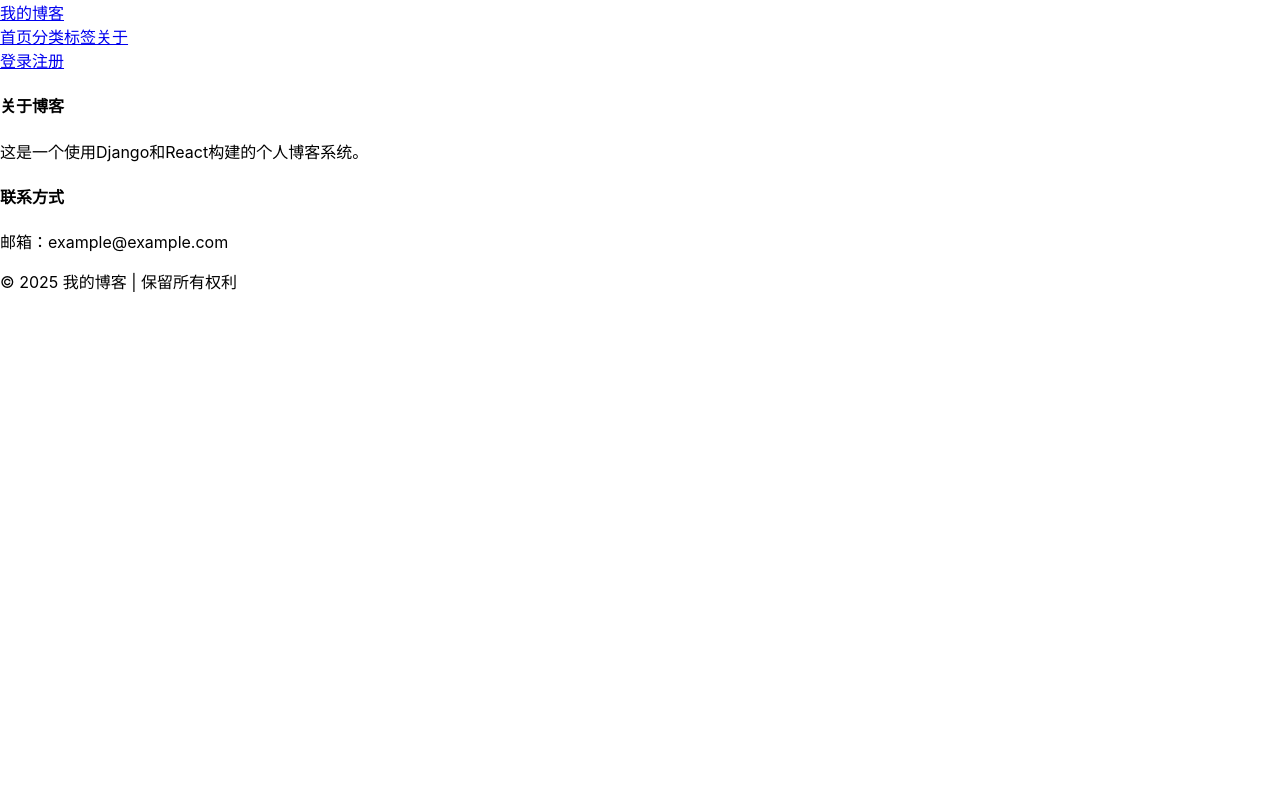
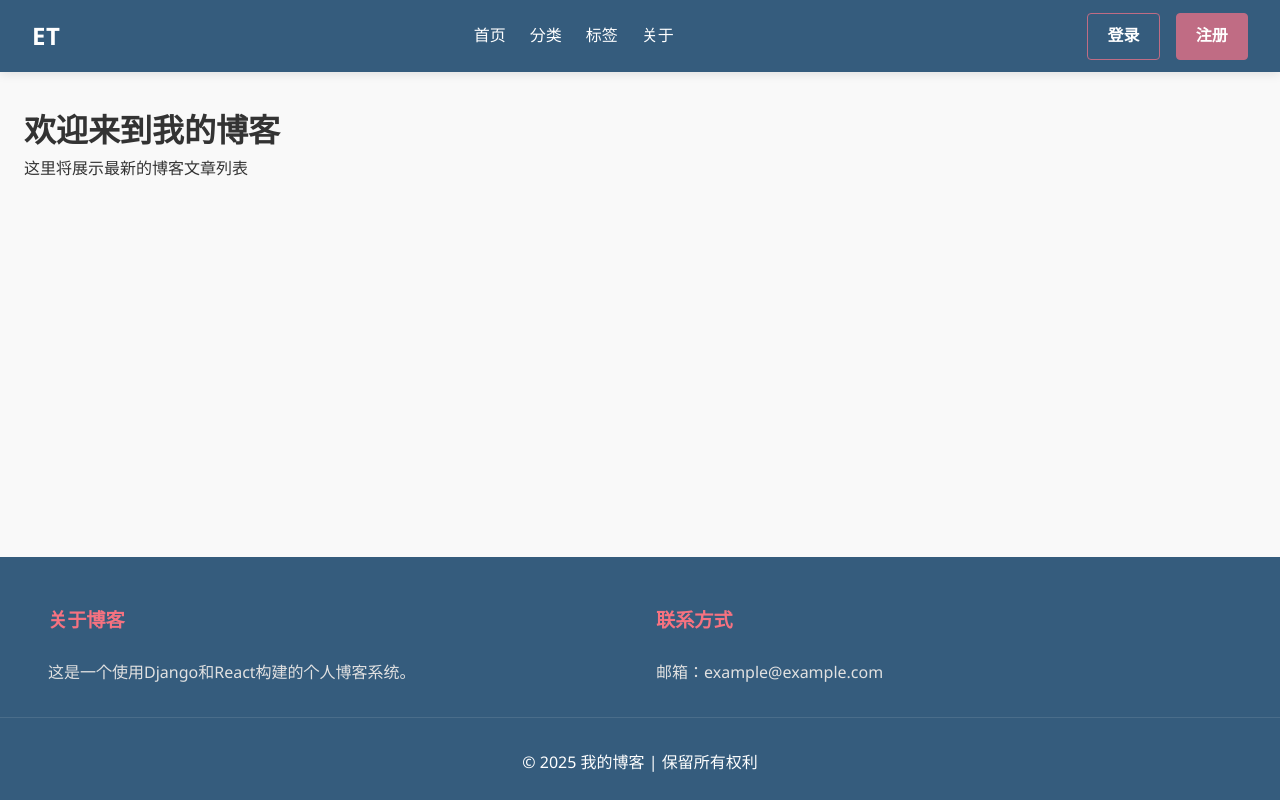
Before and after one commit to SaintFore/BlogEt, a React (Create React App) app in the folder frontend/: page / in a window 1280 px wide. Built offline with nearby package versions, Linux system fonts and the light colour scheme.

Commit message:
修改layout的设置

```diff
--- a/frontend/src/components/layout/Footer/Footer.css
+++ b/frontend/src/components/layout/Footer/Footer.css
@@ -0,0 +1,48 @@
+.footer {
+    background-color: #355C7D;
+    color: #fff;
+    padding: 3rem 0 1.5rem;
+    margin-top: 4rem;
+  }
+
+  .footer-content {
+    display: flex;
+    justify-content: space-between;
+    max-width: 1400px;
+    margin: 0 auto;
+    padding: 0 2rem;
+  }
+
+  .footer-section {
+    flex: 1;
+    margin: 0 1rem;
+  }
+
+  .footer-section h4 {
+    color: #F67280;
+    margin-bottom: 1.5rem;
+    font-size: 1.2rem;
+  }
+
+  .footer-section p {
+    color: #e1e1e1;
+    line-height: 1.6;
+  }
+
+  .footer-bottom {
+    text-align: center;
+    padding-top: 2rem;
+    margin-top: 2rem;
+    border-top: 1px solid rgba(255, 255, 255, 0.1);
+  }
+
+  @media (max-width: 768px) {
+    .footer-content {
+      flex-direction: column;
+      text-align: center;
+    }
+
+    .footer-section {
+      margin: 1rem 0;
+    }
+  }
--- a/frontend/src/components/layout/Layout/Layout.css
+++ b/frontend/src/components/layout/Layout/Layout.css
@@ -0,0 +1,185 @@
+/* 全局样式变量 */
+:root {
+    --primary-color: #F67280;
+    --secondary-color: #C06C84;
+    --accent-color: #6C5B7B;
+    --dark-color: #355C7D;
+    --light-color: #f9f9f9;
+    --text-color: #333333;
+    --text-light: #777777;
+    --transition: all 0.3s ease;
+  }
+
+  * {
+    margin: 0;
+    padding: 0;
+    box-sizing: border-box;
+  }
+
+  body {
+    font-family: 'Segoe UI', 'Roboto', 'Oxygen', 'Ubuntu', 'Cantarell', sans-serif;
+    line-height: 1.6;
+    color: var(--text-color);
+    background-color: var(--light-color);
+  }
+
+  /* 布局容器 */
+  .layout {
+    display: flex;
+    flex-direction: column;
+    min-height: 100vh;
+  }
+
+  .main-content {
+    flex: 1;
+    max-width: 1400px;
+    width: 100%;
+    margin: 0 auto;
+    padding: 2rem 1.5rem;
+  }
+
+  /* 通用容器 */
+  .container {
+    width: 100%;
+    max-width: 1400px;
+    margin: 0 auto;
+    padding: 0 1.5rem;
+  }
+
+  /* 章节标题 */
+  .section-title {
+    font-size: 2rem;
+    font-weight: 700;
+    margin-bottom: 2rem;
+    position: relative;
+    padding-bottom: 0.5rem;
+    color: var(--dark-color);
+  }
+
+  .section-title:after {
+    content: '';
+    position: absolute;
+    bottom: 0;
+    left: 0;
+    width: 70px;
+    height: 3px;
+    background: linear-gradient(to right, var(--primary-color), var(--secondary-color));
+  }
+
+  /* 页面标题 */
+  .page-header {
+    background-color: var(--dark-color);
+    color: white;
+    padding: 3rem 0;
+    margin-bottom: 2.5rem;
+    text-align: center;
+  }
+
+  .page-title {
+    font-size: 2.5rem;
+    margin-bottom: 0.5rem;
+  }
+
+  .page-description {
+    max-width: 700px;
+    margin: 0 auto;
+    font-size: 1.1rem;
+    opacity: 0.9;
+  }
+
+  /* 按钮样式 */
+  .btn {
+    display: inline-block;
+    padding: 0.8rem 1.5rem;
+    border-radius: 4px;
+    font-weight: 600;
+    text-align: center;
+    text-decoration: none;
+    cursor: pointer;
+    transition: var(--transition);
+    border: none;
+    outline: none;
+  }
+
+  .btn-primary {
+    background-color: var(--primary-color);
+    color: white;
+  }
+
+  .btn-primary:hover {
+    background-color: #e56270;
+  }
+
+  .btn-secondary {
+    background-color: var(--secondary-color);
+    color: white;
+  }
+
+  .btn-secondary:hover {
+    background-color: #b05c74;
+  }
+
+  .btn-outline {
+    background-color: transparent;
+    border: 2px solid var(--primary-color);
+    color: var(--primary-color);
+  }
+
+  .btn-outline:hover {
+    background-color: var(--primary-color);
+    color: white;
+  }
+
+  /* 卡片样式 */
+  .card {
+    background-color: white;
+    border-radius: 8px;
+    box-shadow: 0 4px 20px rgba(0, 0, 0, 0.08);
+    overflow: hidden;
+    transition: var(--transition);
+  }
+
+  .card:hover {
+    transform: translateY(-5px);
+    box-shadow: 0 8px 30px rgba(0, 0, 0, 0.12);
+  }
+
+  /* 网格布局 */
+  .grid {
+    display: grid;
+    grid-template-columns: repeat(auto-fill, minmax(300px, 1fr));
+    gap: 2rem;
+  }
+
+  /* 响应式调整 */
+  @media (max-width: 768px) {
+    .section-title {
+      font-size: 1.8rem;
+    }
+
+    .page-header {
+      padding: 2rem 0;
+    }
+
+    .page-title {
+      font-size: 2rem;
+    }
+
+    .grid {
+      grid-template-columns: 1fr;
+    }
+  }
+
+  @media (max-width: 480px) {
+    .main-content {
+      padding: 1.5rem 1rem;
+    }
+
+    .section-title {
+      font-size: 1.5rem;
+    }
+
+    .page-title {
+      font-size: 1.7rem;
+    }
+  }
--- a/frontend/src/components/layout/Layout/Layout.js
+++ b/frontend/src/components/layout/Layout/Layout.js
@@ -1,14 +1,15 @@
 import React from 'react';
+import { Outlet } from 'react-router-dom';  // 注意:需要使用Outlet来渲染子路由
 import Navbar from '../Navbar/Navbar';
 import Footer from '../Footer/Footer';
 import './Layout.css';
 
-function Layout({ children }) {
+function Layout() {
   return (
     <div className="layout">
       <Navbar />
-      <main className="content">
-        {children}
+      <main className="main-content">
+        <Outlet />
       </main>
       <Footer />
     </div>
--- a/frontend/src/components/layout/Navbar/Navbar.css
+++ b/frontend/src/components/layout/Navbar/Navbar.css
@@ -0,0 +1,170 @@
+.navbar {
+    background-color: #355C7D;
+    box-shadow: 0 2px 10px rgba(0, 0, 0, 0.1);
+    padding: 0;
+    position: sticky;
+    top: 0;
+    z-index: 1000;
+    transition: all 0.3s ease;
+  }
+
+  .navbar-container {
+    display: flex;
+    justify-content: space-between;
+    align-items: center;
+    padding: 0.8rem 2rem;
+    max-width: 1400px;
+    margin: 0 auto;
+  }
+
+  .navbar-logo {
+    color: #ffffff;
+    font-size: 1.5rem;
+    font-weight: 700;
+    text-decoration: none;
+    display: flex;
+    align-items: center;
+    letter-spacing: 0.5px;
+  }
+
+  .navbar-logo:hover {
+    color: #F67280;
+  }
+
+  .navbar-menu {
+    display: flex;
+    align-items: center;
+    gap: 1.5rem;
+    list-style: none;
+    margin: 0;
+    padding: 0;
+  }
+
+  .navbar-item {
+    position: relative;
+  }
+
+  .navbar-link {
+    color: #ffffff;
+    text-decoration: none;
+    font-weight: 500;
+    font-size: 1rem;
+    padding: 0.5rem 0;
+    transition: all 0.3s ease;
+  }
+
+  .navbar-link:hover, .navbar-link.active {
+    color: #F67280;
+  }
+
+  .navbar-link.active:after {
+    content: '';
+    position: absolute;
+    width: 100%;
+    height: 3px;
+    background-color: #F67280;
+    bottom: -10px;
+    left: 0;
+    border-radius: 2px;
+  }
+
+  .navbar-auth {
+    display: flex;
+    align-items: center;
+    gap: 1rem;
+  }
+
+  .navbar-button {
+    padding: 0.6rem 1.2rem;
+    border-radius: 4px;
+    font-weight: 600;
+    transition: all 0.3s ease;
+    text-decoration: none;
+  }
+
+  .navbar-login {
+    color: #ffffff;
+    border: 1px solid #C06C84;
+  }
+
+  .navbar-login:hover {
+    color: #F67280;
+    border-color: #F67280;
+  }
+
+  .navbar-signup {
+    background-color: #C06C84;
+    color: white;
+    border: 1px solid #C06C84;
+  }
+
+  .navbar-signup:hover {
+    background-color: #F67280;
+    border-color: #F67280;
+  }
+
+  .navbar-toggle {
+    display: none;
+    background: none;
+    border: none;
+    color: white;
+    font-size: 1.5rem;
+    cursor: pointer;
+  }
+
+  /* 响应式设计 */
+  @media (max-width: 768px) {
+    .navbar-container {
+      padding: 0.5rem 1rem;
+    }
+
+    .navbar-menu {
+      position: absolute;
+      flex-direction: column;
+      background-color: #355C7D;
+      top: 100%;
+      left: 0;
+      width: 100%;
+      padding: 1rem 0;
+      gap: 0;
+      box-shadow: 0 10px 15px rgba(0, 0, 0, 0.1);
+      transform: translateY(-150%);
+      transition: transform 0.3s ease-in-out;
+      opacity: 0;
+    }
+
+    .navbar-menu.active {
+      transform: translateY(0);
+      opacity: 1;
+    }
+
+    .navbar-item {
+      width: 100%;
+      text-align: center;
+    }
+
+    .navbar-link {
+      display: block;
+      padding: 1rem;
+    }
+
+    .navbar-link.active:after {
+      display: none;
+    }
+
+    .navbar-auth {
+      flex-direction: column;
+      width: 100%;
+      padding: 0.5rem 1rem;
+    }
+
+    .navbar-button {
+      width: 100%;
+      text-align: center;
+      margin: 0.3rem 0;
+    }
+
+    .navbar-toggle {
+      display: block;
+    }
+  }
--- a/frontend/src/components/layout/Navbar/Navbar.js
+++ b/frontend/src/components/layout/Navbar/Navbar.js
@@ -5,18 +5,26 @@ import './Navbar.css';
 function Navbar() {
   return (
     <nav className="navbar">
-      <div className="navbar-brand">
-        <Link to="/">我的博客</Link>
-      </div>
-      <div className="navbar-links">
-        <Link to="/" className="nav-link">首页</Link>
-        <Link to="/categories" className="nav-link">分类</Link>
-        <Link to="/tags" className="nav-link">标签</Link>
-        <Link to="/about" className="nav-link">关于</Link>
-      </div>
-      <div className="navbar-auth">
-        <Link to="/login" className="nav-link">登录</Link>
-        <Link to="/register" className="nav-link">注册</Link>
+      <div className="navbar-container">
+        <Link to="/" className="navbar-logo">ET</Link>
+        <ul className="navbar-menu">
+          <li className="navbar-item">
+            <Link to="/" className="navbar-link">首页</Link>
+          </li>
+          <li className="navbar-item">
+            <Link to="/categories" className="navbar-link">分类</Link>
+          </li>
+          <li className="navbar-item">
+            <Link to="/tags" className="navbar-link">标签</Link>
+          </li>
+          <li className="navbar-item">
+            <Link to="/about" className="navbar-link">关于</Link>
+          </li>
+        </ul>
+        <div className="navbar-auth">
+          <Link to="/login" className="navbar-button navbar-login">登录</Link>
+          <Link to="/register" className="navbar-button navbar-signup">注册</Link>
+        </div>
       </div>
     </nav>
   );
--- a/frontend/src/routes.js
+++ b/frontend/src/routes.js
@@ -1,5 +1,5 @@
 import { createBrowserRouter } from 'react-router-dom';
-import Home from './pages/Home';
+import Home from './pages/Home/Home';
 import Layout from './components/layout/Layout/Layout';
 import NotFound from './pages/NotFound/NotFound';
 
```
Also changed, not shown: frontend/src/pages/Home/Home.js (renamed from frontend/src/pages/Home.js).
